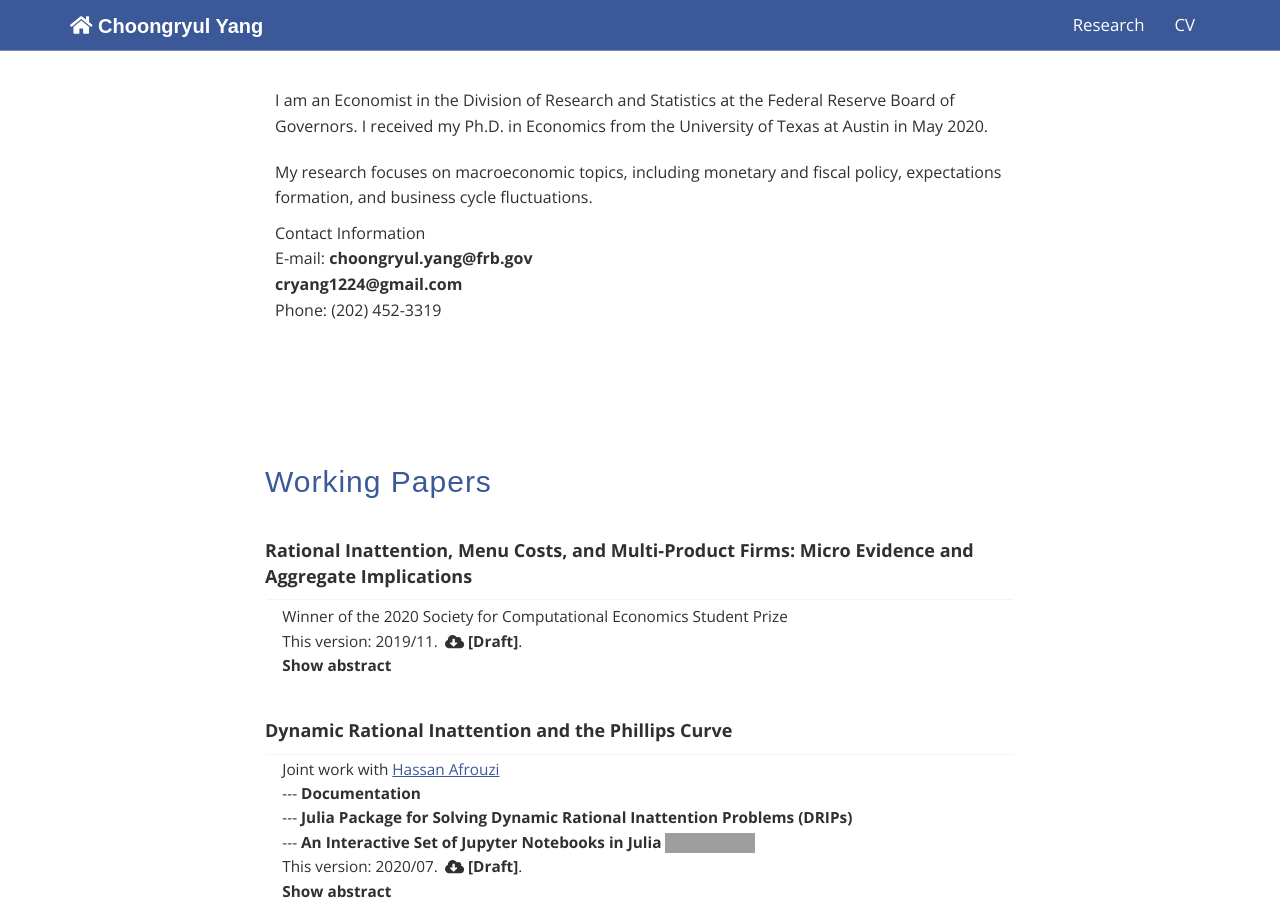
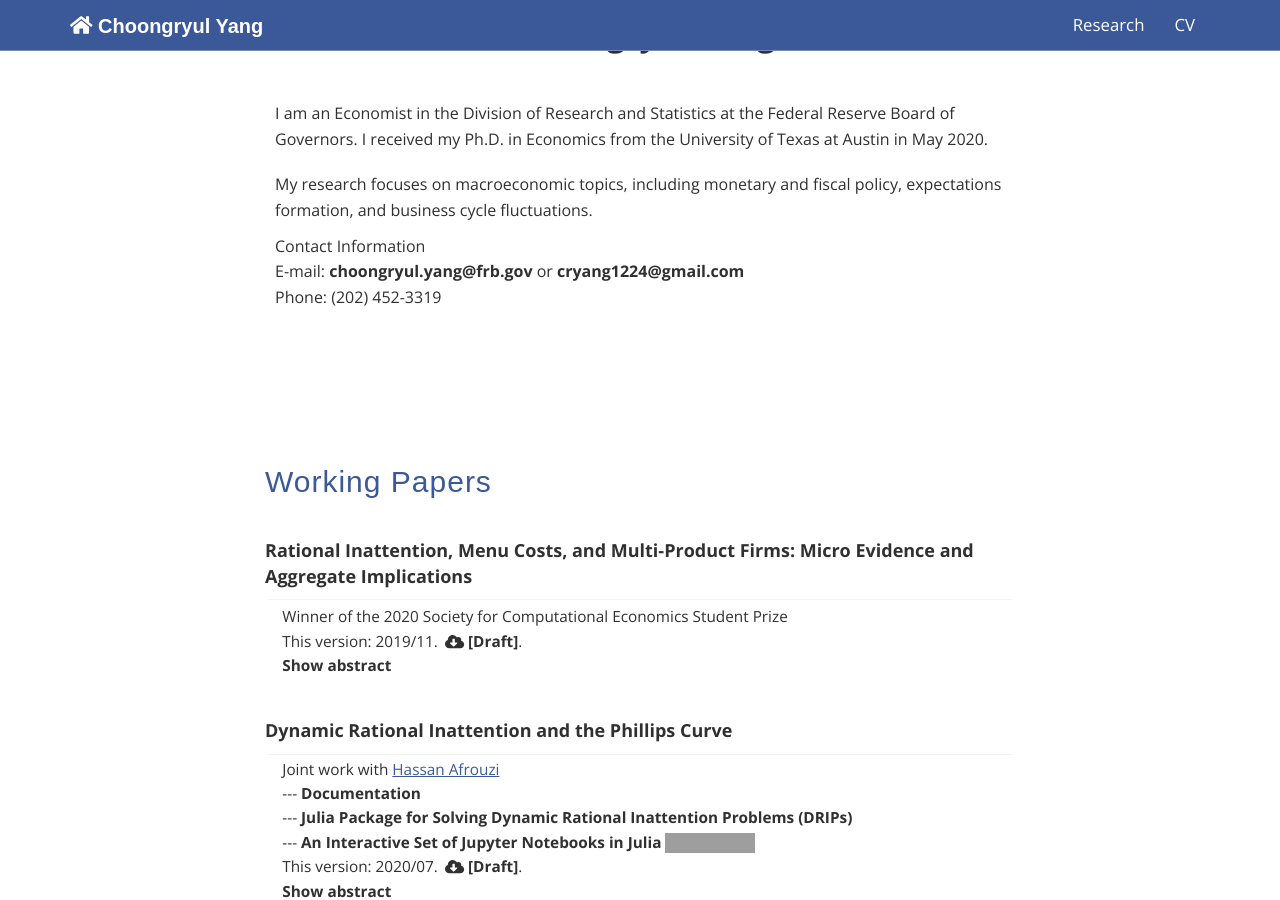
Before and after one commit to choongryulyang/choongryulyang.github.io, a Jekyll site: the page built from index.html, in a window 1280 px wide and 900 px high, scrolled down 495 px. Built offline with Jekyll 4.4.1, drawn with Linux system fonts in a browser that asks for light colours; grey boxes are pictures that could not be loaded.

Commit message:
Update index.html

```diff
--- a/index.html
+++ b/index.html
@@ -45,7 +45,7 @@ title: Choongryul Yang
 
 						<p style="margin-top: 10px;margin-bottom: 0px; text-align:left; padding: 0 10px 0 10px; font-size:12pt">
 						Contact Information <br>
-						E-mail: <b><a class="two" href="mailto:choongryul.yang@frb.gov" target="_blank">choongryul.yang@frb.gov</a></b> <br>
+						E-mail: <b><a class="two" href="mailto:choongryul.yang@frb.gov" target="_blank">choongryul.yang@frb.gov</a></b> or
 								<b><a class="two" href="mailto:cryang1224@gmail.com" target="_blank">cryang1224@gmail.com</a></b> <br>
 						Phone: (202) 452-3319
 						<br>
```
